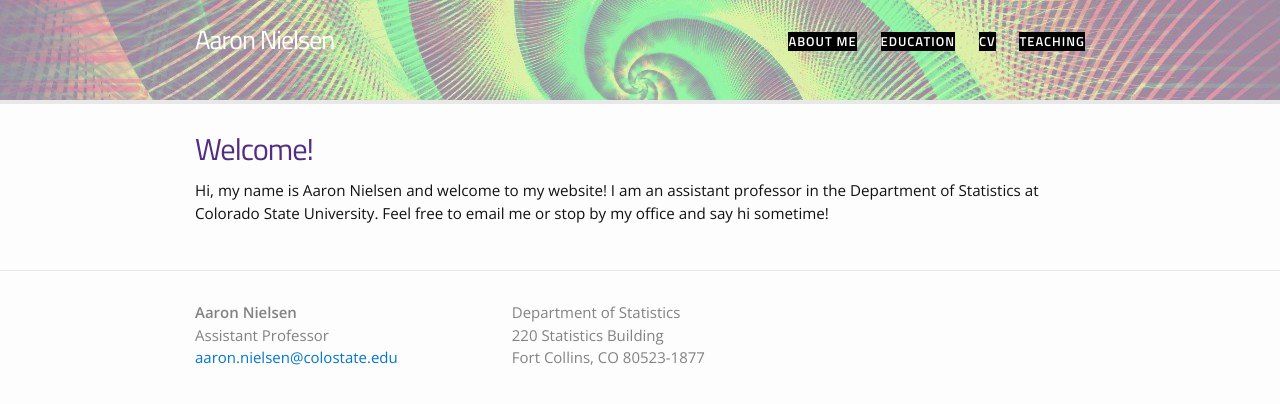
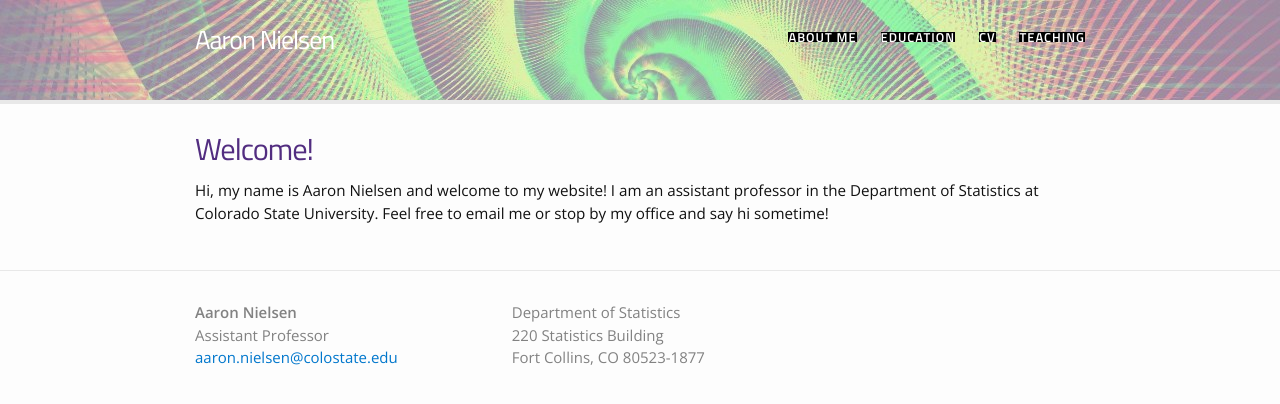
Before and after one commit to aaron-nielsen/aaron-nielsen.github.io, a Jekyll site: the page built from index.html, in a window 1280 px wide. Shown: the top 404 px of the page. Built offline with Jekyll 4.4.1, drawn with Linux system fonts in a browser that asks for light colours.

Commit message:
Update _header.scss

```diff
--- a/_sass/_header.scss
+++ b/_sass/_header.scss
@@ -160,7 +160,7 @@ z-index:999;
     .page-link {
         color: #ffffff;
     background: #000000;
-        line-height: $base-line-height;
+        line-height: 80%;
 
         // Gaps between nav items, but not on the first one
         &:not(:first-child) {
```
